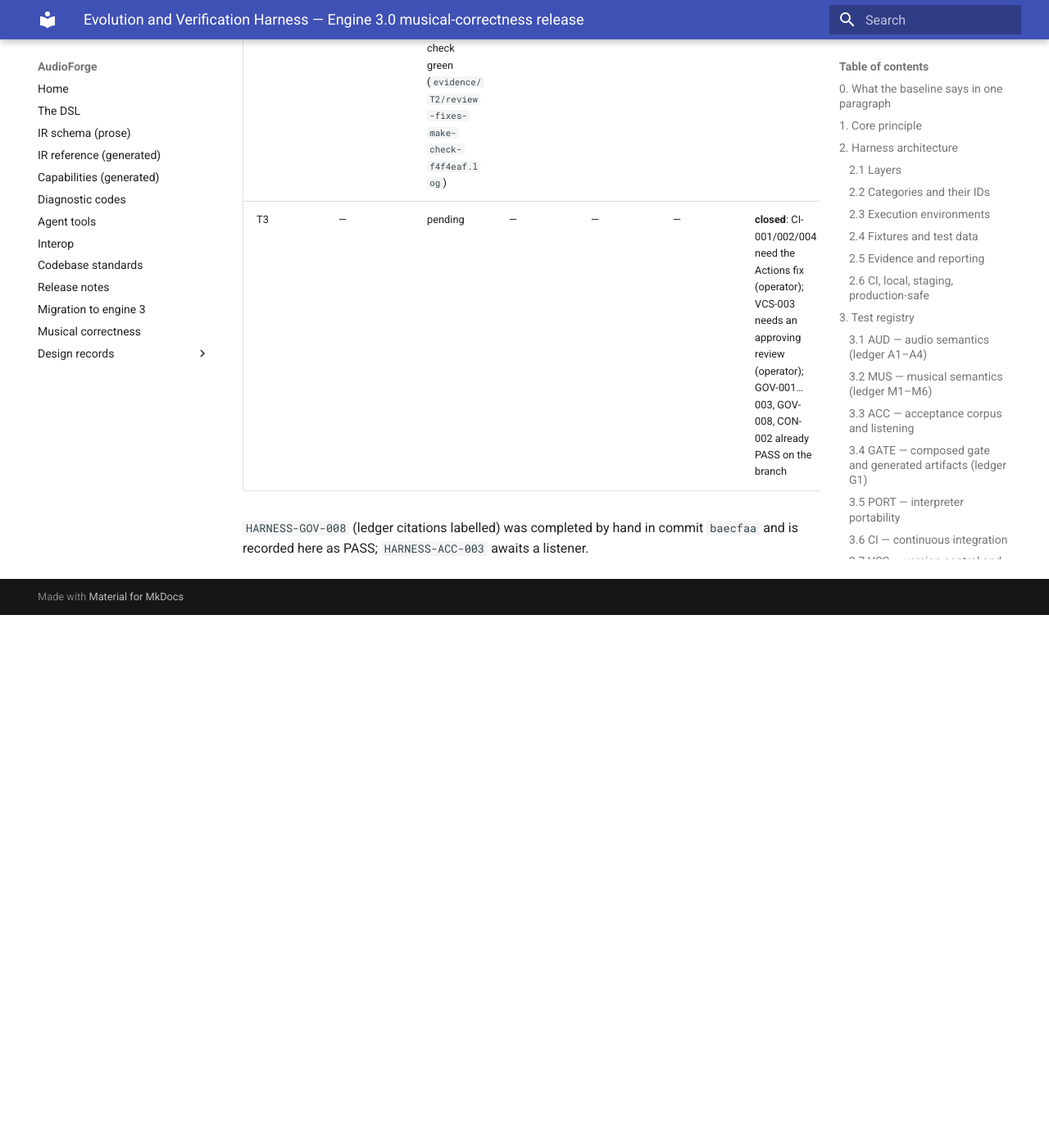
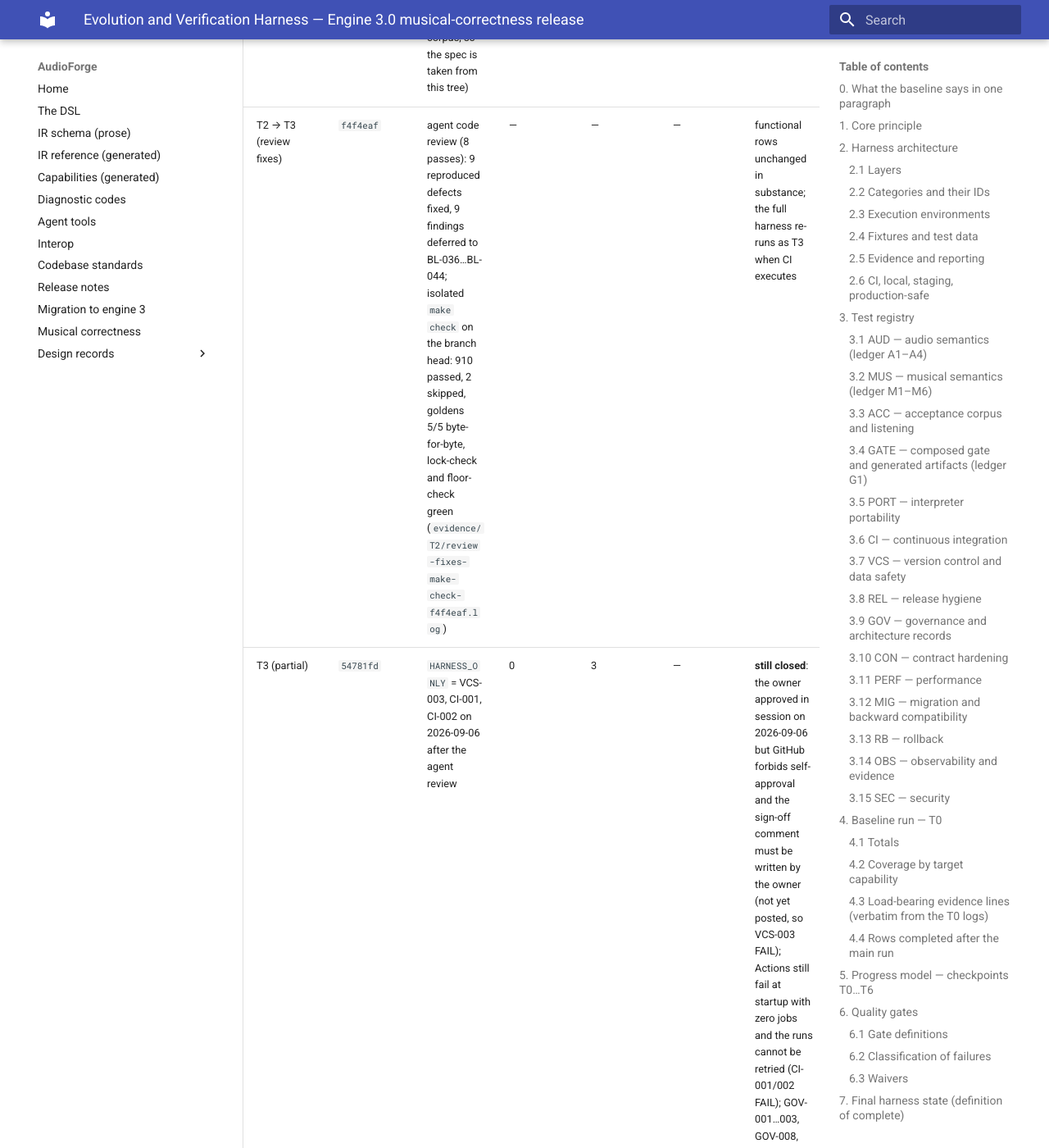
Before and after one commit to pedroanisio/audioforge, an MkDocs documentation site: the page built from docs/evolution/harness.md, in a window 1280 px wide and 1400 px high, scrolled down 37634 px. Shown: the whole window at 82% size. Built offline with MkDocs 1.6.1 and Material for MkDocs 9.7.7, drawn with Linux system fonts in a browser that asks for light colours; before the commit the page ends 38384 px from its top, so only the background shows below that; some of the changed text lies outside the part shown.

Commit message:
docs(evidence): T3 partial measurement; VCS-003 accepts an owner-written sign-off comment
GitHub refuses an approving review from the account that opened the PR, so a
one-maintainer repository can never satisfy "≥1 APPROVED review". The harness
row and runner accept a comment written by the repository owner (never by an
agent) beginning "Approved by the repository owner". The owner approved in
session on 2026-09-06; the comment is not yet posted, so VCS-003 still FAILs.
CI-001/002 FAIL: Actions still end in startup_failure with zero jobs and the
runs cannot be retried. RM-C-003 at 90 %.

Co-Authored-By: Claude Fable 5.1 <noreply@anthropic.com>

```diff
--- /dev/null
+++ b/docs/evolution/evidence/T3-partial/context.txt
@@ -0,0 +1,4 @@
+checkpoint=T3-partial
+sha=54781fd457ac6157bf575d02351580c059fb547e
+date=2026-09-06T01:20:10Z
+dirty_paths=3
--- a/docs/evolution/harness.md
+++ b/docs/evolution/harness.md
@@ -220,7 +220,7 @@ Failure meaning: the repair exists as one uncommitted copy on one machine; a dis
 |---|---|---|---|---|---|---|---|---|
 | HARNESS-VCS-001 | The repair is committed; the tree under test is clean | `git status --porcelain` | empty output | A | FAIL: 45 modified (+1 605/−609) and 12 untracked files | PASS | RM-C-001 | T1 |
 | HARNESS-VCS-002 | A second copy exists: the tree is clean and the release branch is pushed and equals local | `test -z "$(git status --porcelain)" && git fetch -q origin && test "$(git rev-parse HEAD)" = "$(git rev-parse origin/$(git branch --show-current))"` | equal SHAs | A | FAIL: `origin` last pushed 2026-07-05; local `main` = `origin/main` = `60c0fd5`, so the repair has never left this machine | PASS | RM-C-001 | T1 |
-| HARNESS-VCS-003 | The repair was reviewed by someone other than its author and findings were closed | PR exists; `gh pr view --json reviews` shows ≥ 1 `APPROVED`; review notes (including `/code-review` output) attached | approval present; every finding marked fixed or explicitly declined with reason | A+M | FAIL (no branch, no PR) | PASS | RM-C-003 | T3 |
+| HARNESS-VCS-003 | The repair was reviewed by someone other than its author and findings were closed | PR exists; `gh pr view --json reviews` shows ≥ 1 `APPROVED`, or, in a single-account repository where GitHub forbids self-approval, a comment written by the repository owner (never by an agent) beginning "Approved by the repository owner"; review notes (`/code-review` output) attached | approval present; every finding marked fixed, deferred with a registered item, or declined with reason | A+M | FAIL (no branch, no PR) | PASS | RM-C-003 | T3 |
 | HARNESS-VCS-004 | The tree is clean and the release commit is an ancestor of `origin/main` | `test -z "$(git status --porcelain)" && git merge-base --is-ancestor <release-sha> origin/main` | exit 0 | A | FAIL | PASS | RM-C-005 | T4 |
 
 ### 3.8 REL — release hygiene
@@ -549,7 +549,13 @@ run HARNESS-CI-004 "backlog-governance green" bash -c "gh run list --workflow ba
 # --- VCS / REL ------------------------------------------------------------
 run HARNESS-VCS-001 "tree clean"             bash -c "test -z \"\$($CLEAN)\""
 run HARNESS-VCS-002 "branch pushed == local" bash -c "test -z \"\$($CLEAN)\" && git fetch -q origin && test \"\$(git rev-parse HEAD)\" = \"\$(git rev-parse origin/\$(git branch --show-current))\""
-run HARNESS-VCS-003 "PR approved"            bash -c 'gh pr view --json reviews --jq ".reviews[].state" | grep -q APPROVED'
+vcs003() { gh pr view --json reviews --jq '.reviews[].state' | grep -q APPROVED && return 0
+  # A one-maintainer repository cannot self-approve on GitHub: the owner's own comment, written by the
+  # owner, beginning "Approved by the repository owner" is the recorded sign-off (agents must not post it).
+  local owner n; owner=$(gh repo view --json owner --jq .owner.login) || return 1
+  n=$(gh pr view --json number --jq .number) || return 1
+  [ "$(gh api "repos/{owner}/{repo}/issues/$n/comments" --jq "[.[] | select(.user.login==\"$owner\") | select(.body|startswith(\"Approved by the repository owner\"))] | length")" -ge 1 ]; }
+run HARNESS-VCS-003 "PR approved"            vcs003
 run HARNESS-VCS-004 "merged into origin/main" bash -c "test -z \"\$($CLEAN)\" && git merge-base --is-ancestor $SHA origin/main"
 run HARNESS-REL-001 "version literals"       "$PY" -m audioforge.tools.bump_version --check
 run HARNESS-REL-002 "changelog consolidated" bash -c "! awk '/^## \[Unreleased\]/,/^## \[3.0.0\]/' CHANGELOG.md | grep -q 'Track E' && grep -Eq '^## \[3.0.0\] - 20[0-9]{2}-' CHANGELOG.md"
@@ -651,7 +657,7 @@ follows §5 and §6. Counts exclude rows the runner filtered out.
 | T1 | `4157c74` (`release/engine-3.0.0`) | `HARNESS_ONLY` = the T1 gate rows + CI-001 | 7 | 1 (CI-001) | — | **open**: VCS-001, VCS-002, REL-004, PORT-001, OBS-002, GATE-006, SEC-002 all PASS; CI-001 diagnosed in `evidence/T1/ci-root-cause.md`, owner = repository admin |
 | T2 | `4157c74` | full run; `T2-attempt1` on `cacee01` exposed five runner defects and two real gaps, fixed before this run; MIG-001 re-measured in `T2-supplement` after two more runner fixes (relative interpreter path; the 2.16.0 tag predates the golden corpus, so the spec is taken from this tree) | 49 + 1 | 7 (CI-001…004, VCS-003, VCS-004, REL-003) | 2 MANUAL (ACC-003, GOV-008) | **open**: every T2 gate row PASS on the branch head; PORT-002/003 green (3.11: 253 s, 3.12: 194 s); RB-002 PASS with the documented fixture failure tolerated; SEC-001 PASS under `unshare -rn` |
 | T2 → T3 (review fixes) | `f4f4eaf` | agent code review (8 passes): 9 reproduced defects fixed, 9 findings deferred to BL-036…BL-044; isolated `make check` on the branch head: 910 passed, 2 skipped, goldens 5/5 byte-for-byte, lock-check and floor-check green (`evidence/T2/review-fixes-make-check-f4f4eaf.log`) | — | — | — | functional rows unchanged in substance; the full harness re-runs as T3 when CI executes |
-| T3 | — | pending | — | — | — | **closed**: CI-001/002/004 need the Actions fix (operator); VCS-003 needs an approving review (operator); GOV-001…003, GOV-008, CON-002 already PASS on the branch |
+| T3 (partial) | `54781fd` | `HARNESS_ONLY` = VCS-003, CI-001, CI-002 on 2026-09-06 after the agent review | 0 | 3 | — | **still closed**: the owner approved in session on 2026-09-06 but GitHub forbids self-approval and the sign-off comment must be written by the owner (not yet posted, so VCS-003 FAIL); Actions still fail at startup with zero jobs and the runs cannot be retried (CI-001/002 FAIL); GOV-001…003, GOV-008, CON-002 already PASS on the branch |
 
 `HARNESS-GOV-008` (ledger citations labelled) was completed by hand in commit `baecfaa` and
 is recorded here as PASS; `HARNESS-ACC-003` awaits a listener.
```
Also changed, not shown: 6 other files.
